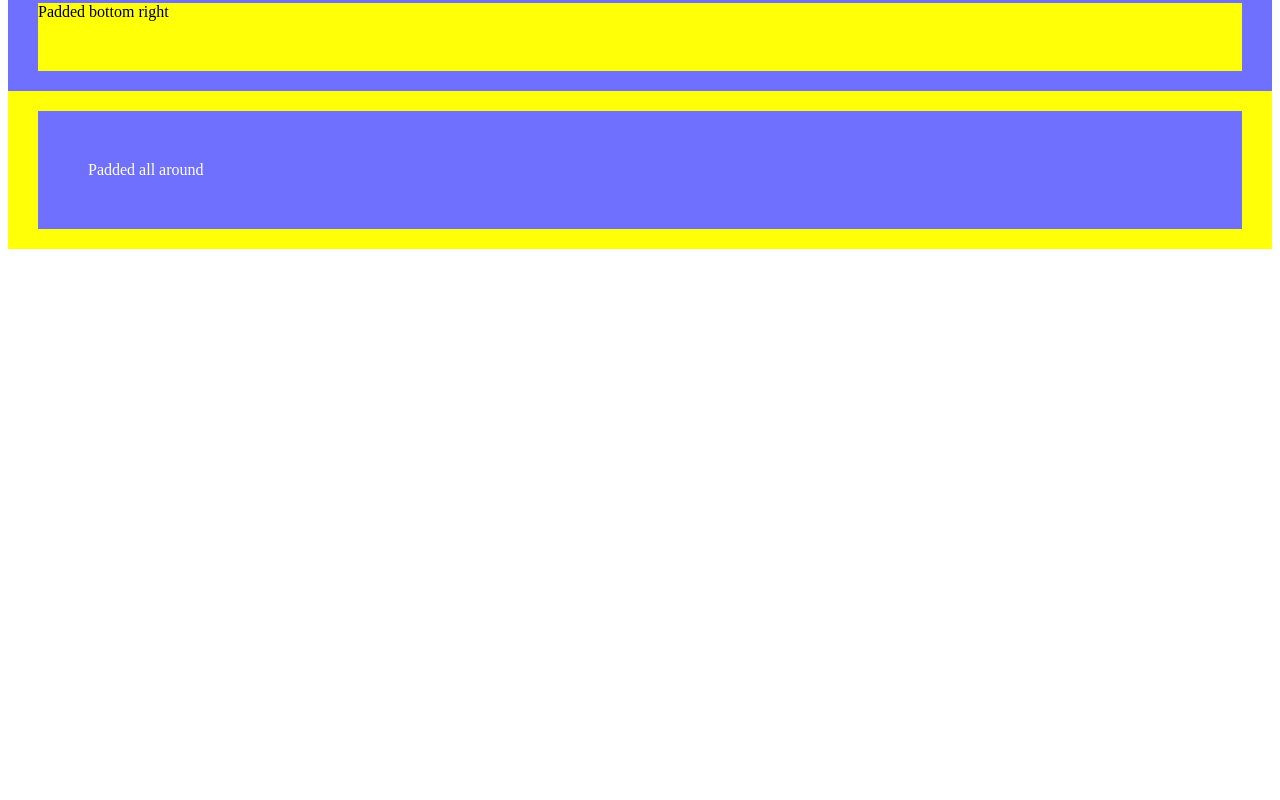
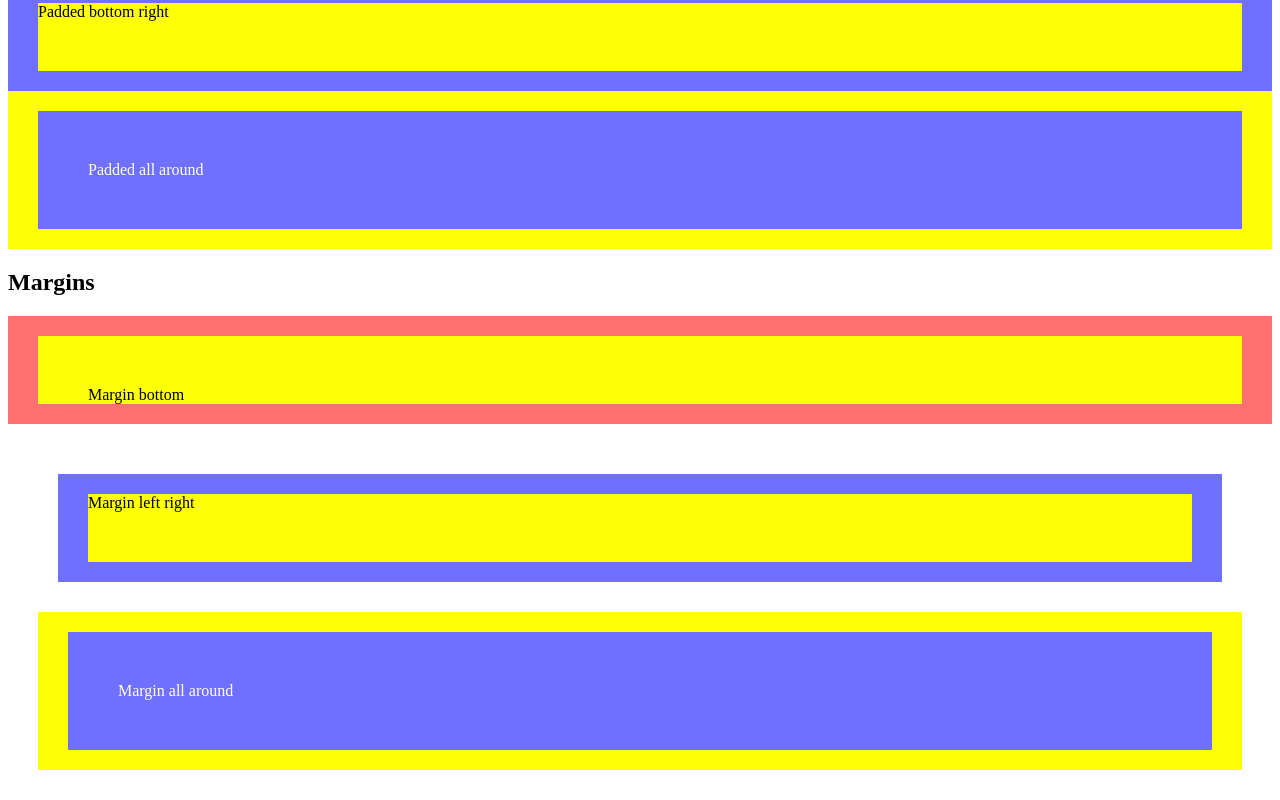
Before and after one commit to xilu56/kambaz-react-web-app-cs5610-sm25, a React app: page /#/Labs/Lab2 in a window 1280 px wide. Shown: the part 872-1672 px from the top of the page. Before the commit the page ends 1129 px from the top, so only its background shows below. Built offline with nearby package versions, Linux system fonts and the light colour scheme; the HTML template or start-up script is replaced by a standard one.

Commit message:
Fat red border with yellow background and margin at bottom; Fat blue border with yellow background and centered because margins on both sides; Fat yellow border with blue background and big margins all around

```diff
--- /dev/null
+++ b/src/Labs/Lab2/Margins.tsx
@@ -0,0 +1,32 @@
+export default function Margins() {
+    return (
+    <div id="wd-css-margins">
+  <h2>Margins</h2>
+  <div
+    className="wd-margin-bottom
+      wd-padded-top-left
+      wd-border-fat wd-border-red
+      wd-border-solid
+      wd-bg-color-yellow">
+    Margin bottom
+  </div>
+  <div
+    className="wd-margin-right-left
+      wd-padded-bottom-right
+      wd-border-fat wd-border-blue
+      wd-border-solid
+      wd-bg-color-yellow">
+    Margin left right
+  </div>
+  <div
+    className="wd-margin-all-around
+      wd-padding-fat wd-border-fat
+      wd-border-yellow
+      wd-border-solid
+      wd-bg-color-blue
+      wd-fg-color-white">
+    Margin all around
+  </div>
+</div>
+    )
+}
--- a/src/Labs/Lab2/index.css
+++ b/src/Labs/Lab2/index.css
@@ -53,3 +53,16 @@
 .wd-padding-fat {
     padding: 50px;
     }
+
+.wd-margin-bottom {
+    margin-bottom: 50px;
+    }
+
+.wd-margin-right-left {
+    margin-left: 50px;
+    margin-right: 50px;
+    }
+
+.wd-margin-all-around {
+    margin: 30px;
+    }
--- a/src/Labs/Lab2/index.tsx
+++ b/src/Labs/Lab2/index.tsx
@@ -3,6 +3,7 @@ import ForegroundColor from "./ForegroundColors";
 import BackgroundColor from "./BackgroundColors";
 import Borders from "./Borders";
 import Padding from "./Padding";
+import Margins from "./Margins";
 
 export default function Lab2() {
   return (
@@ -12,6 +13,7 @@ export default function Lab2() {
       <BackgroundColor />
       <Borders />
       <Padding />
+      <Margins />
     </div>
 
   );}
```
